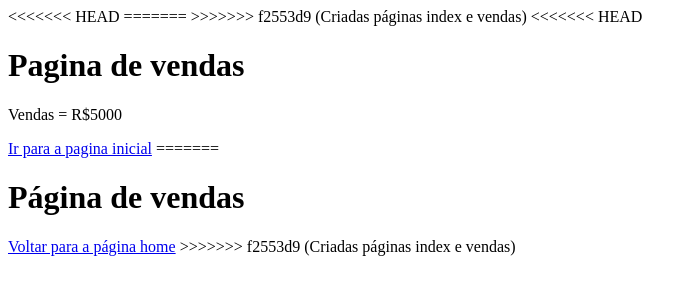
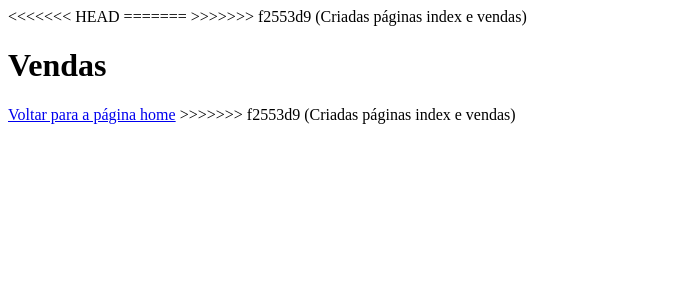
Before and after one commit to DiegoRag/git-practice, a plain HTML site: page vendas.html in a window 1280 px wide. Shown: the whole page, without its empty margins (0-697 px from the left). Drawn offline with Linux system fonts and the light colour scheme.

```diff
--- a/vendas.html
+++ b/vendas.html
@@ -10,12 +10,7 @@
     <title>Document</title>
 </head>
 <body>
-<<<<<<< HEAD
-    <h1>Pagina de vendas</h1>
-    <p>Vendas = R$5000</p>
-    <a href="index.html">Ir para a pagina inicial</a>
-=======
-    <h1>Página de vendas</h1>
+    <h1>Vendas</h1>
     <a href="index.html">Voltar para a página home</a>
 >>>>>>> f2553d9 (Criadas páginas index e vendas)
 </body>
```
